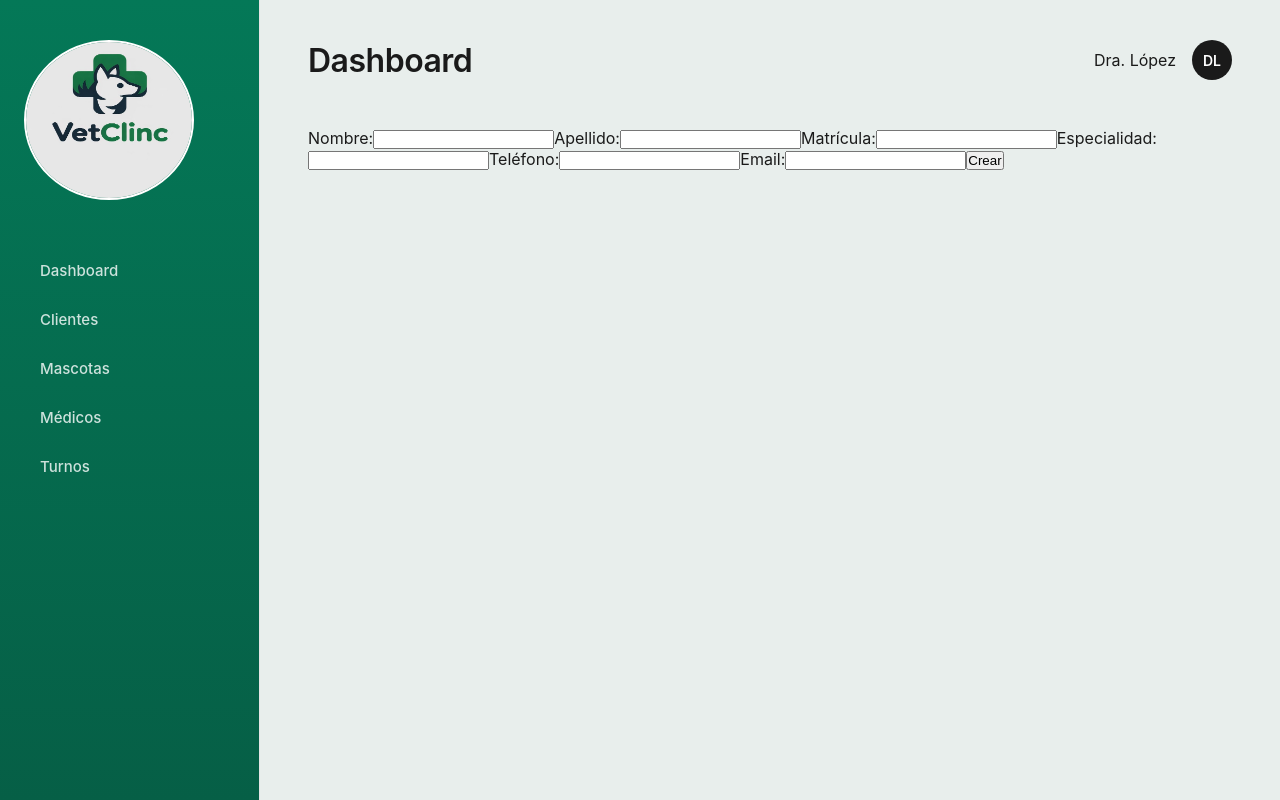
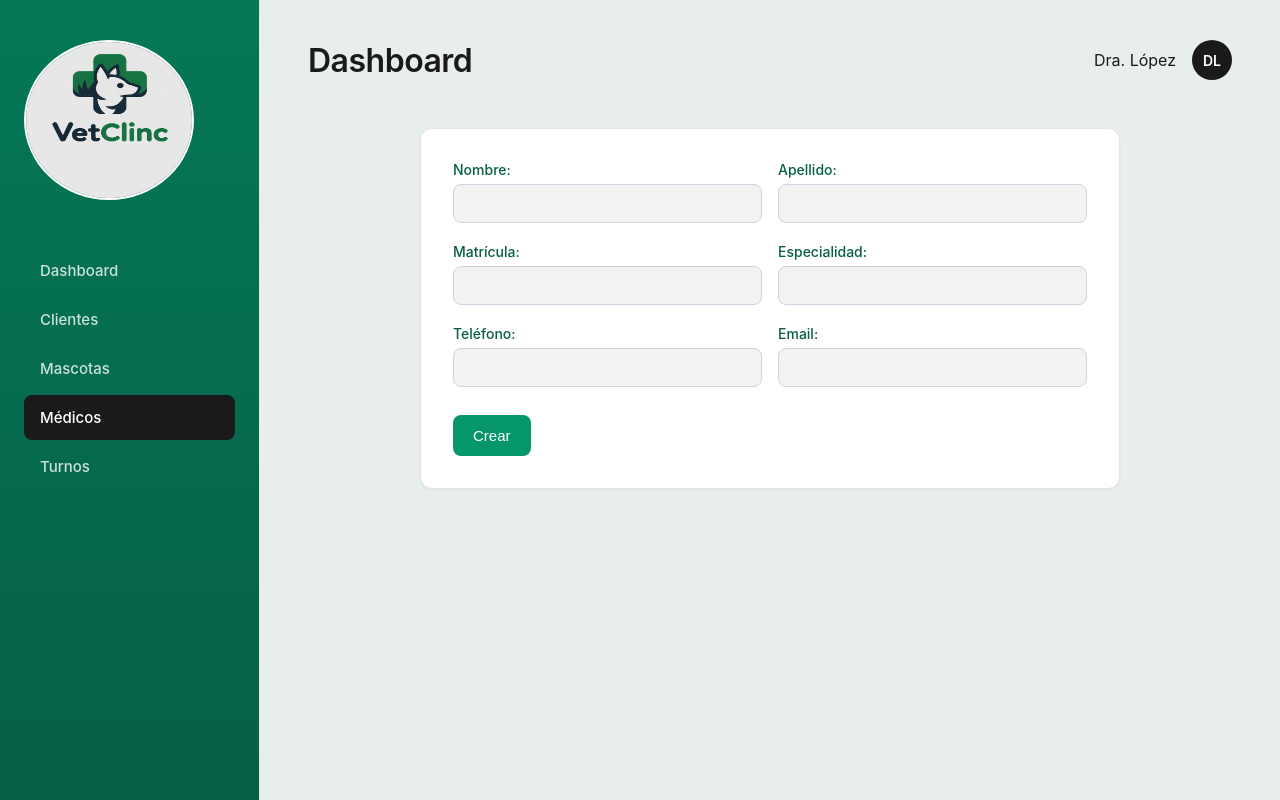
Before and after one commit to carlos-huallpa/veterinaria, an Angular app in the folder frontend/frontend-app/: page /medicos-form in a window 1280 px wide. Built offline with nearby package versions, Linux system fonts and the light colour scheme.

Commit message:
FeatFrontend: Aisgnacion de estilos para formulario de medicos

```diff
--- a/frontend/frontend-app/src/app/components/medicos-form/medicos-form.html
+++ b/frontend/frontend-app/src/app/components/medicos-form/medicos-form.html
@@ -2,23 +2,40 @@
 <div *ngIf="error">{{ error }}</div>
 
 <form [formGroup]="medicoForm" (ngSubmit)="guardarMedico()">
+  <div class="form-row">
+    <div class="form-group">
         <label>Nombre:</label>
         <input formControlName="nombre">
-
+    </div>
+    <div class="form-group">
         <label>Apellido:</label>
         <input formControlName="apellido">
+    </div>
+  </div>
 
+  <div class="form-row">
+    <div class="form-group">
         <label>Matrícula:</label>
         <input formControlName="matricula">
-
+    </div>
+    <div class="form-group">
         <label>Especialidad:</label>
         <input formControlName="especialidad">
+    </div>
+  </div>
 
+
+  <div class="form-row">
+    <div class="form-group">
         <label>Teléfono:</label>
         <input formControlName="telefono">
-
+    </div>
+    <div class="form-group">
         <label>Email:</label>
         <input formControlName="email">
+    </div>
+  </div>
+
 
   <button type="submit">{{ medicoId ? 'Actualizar' : 'Crear' }}</button>
 </form>
--- a/frontend/frontend-app/src/app/components/medicos-form/medicos-form.ts
+++ b/frontend/frontend-app/src/app/components/medicos-form/medicos-form.ts
@@ -10,7 +10,7 @@ import { ActivatedRoute, Router, RouterModule } from '@angular/router';
   standalone: true,
   imports: [CommonModule, ReactiveFormsModule, RouterModule],
   templateUrl: './medicos-form.html',
-  styleUrls: ['./medicos-form.css']
+  styleUrls: ['../clientes-form/clientes-form.css']
 })
 export class MedicosForm implements OnInit {
   medicoForm!: FormGroup;
--- a/frontend/frontend-app/src/app/sidebar/sidebar.html
+++ b/frontend/frontend-app/src/app/sidebar/sidebar.html
@@ -8,6 +8,6 @@
   </a>
   <a class="nav-item" routerLink="/clientes-form" routerLinkActive="active">Clientes</a>
   <a class="nav-item" routerLink="/mascotas-form" routerLinkActive="active">Mascotas</a>
-  <a class="nav-item" routerLink="/medicos-list" routerLinkActive="active">Médicos</a>
-  <a class="nav-item" routerLink="/turnos-list" routerLinkActive="active">Turnos</a>
+  <a class="nav-item" routerLink="/medicos-form" routerLinkActive="active">Médicos</a>
+  <a class="nav-item" routerLink="/turnos-form" routerLinkActive="active">Turnos</a>
 </div>
```
Lines whose indentation alone changed are shown as unchanged.
